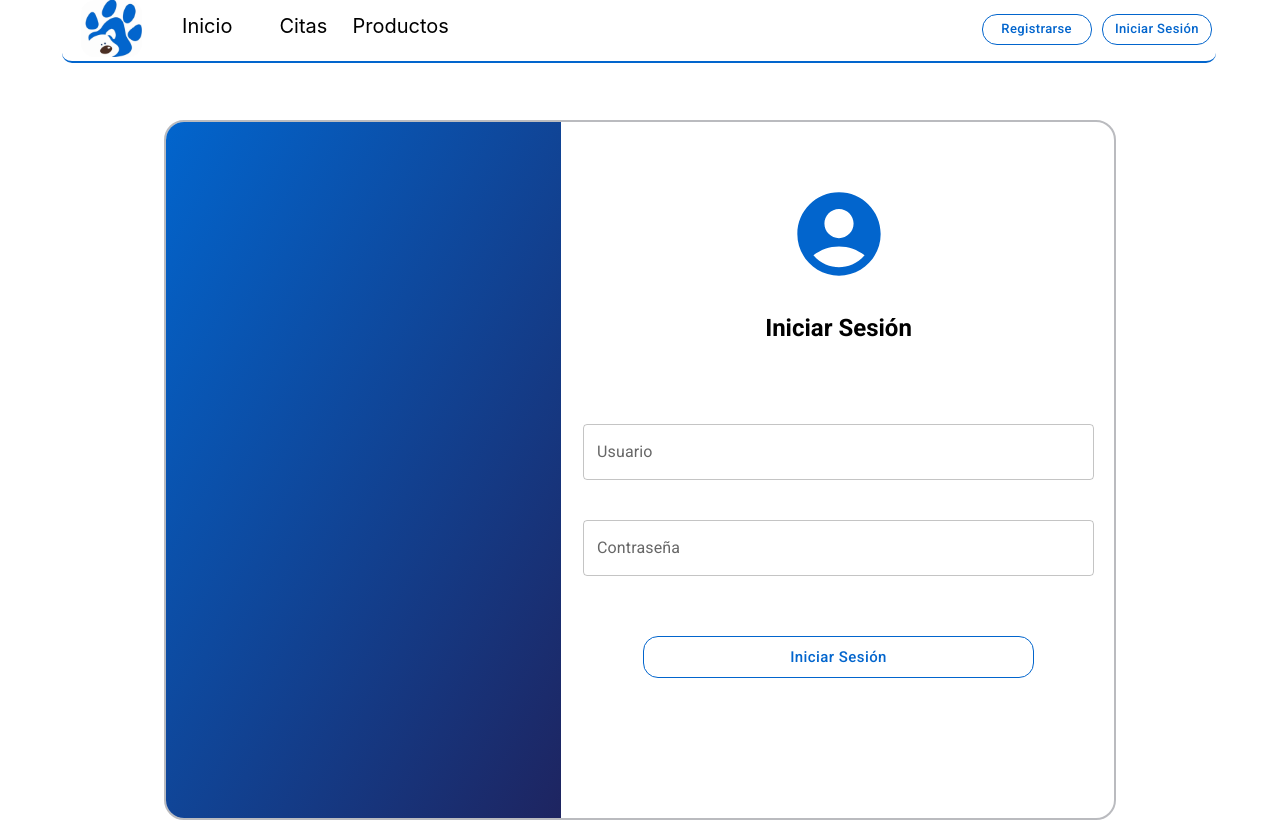
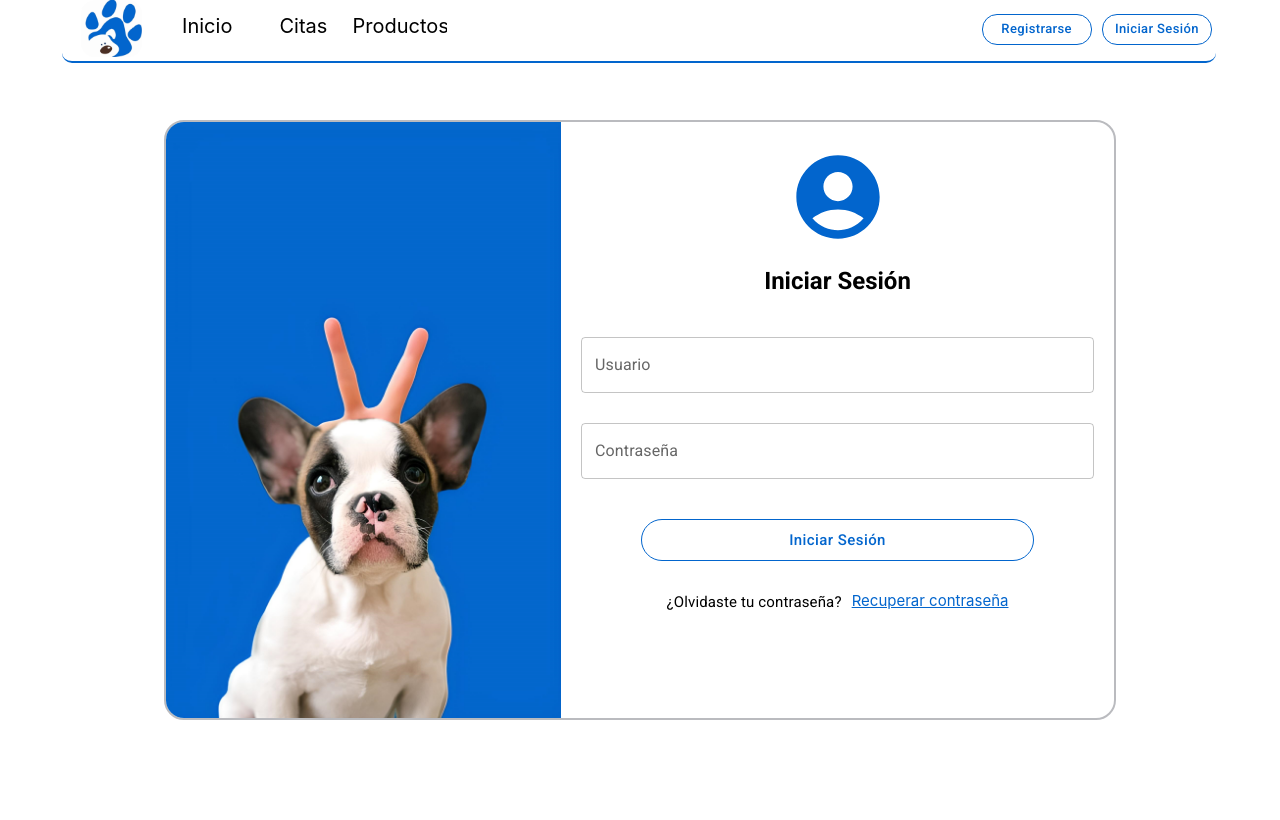
Before and after one commit to VicSan9/Little-Doggies-App, a React (Create React App) app in the folder frontend/: page /login in a window 1280 px wide. Built offline with nearby package versions, Linux system fonts and the light colour scheme.

Commit message:
Update Login.js

```diff
--- a/frontend/src/components/Login.js
+++ b/frontend/src/components/Login.js
@@ -1,43 +1,55 @@
-import { Button, Container, Grid, TextField, Typography } from "@mui/material";
+import { Box, Button, Container, Grid, TextField, Typography } from "@mui/material";
 import AccountCircleIcon from '@mui/icons-material/AccountCircle';
+import { Link } from "react-router-dom";
 
 export default function Login() {
   return (
     <Container maxWidth='lg' fixed>
       <Grid container
-        spacing='2'
         direction='row'
         justifyContent='flex-start'
         alignItems="center"
         mt='120px'
         mr='100px'
         ml='100px'
+        mb='50px'
         width='auto'
-        height='700px'
+        height='75vh'
+        maxHeight='700px'
+        minHeight='550px'
         sx={{
-          overflow:'hidden',
+          overflow: 'hidden',
           border: '2px solid #BABBBF',
           borderRadius: '20px',
           display: { xs: 'none', sm: 'none', md: 'none', lg: 'flex' }
         }}>
         <Grid item xs='5' sm='5' lg='5' md='5' xl='5'
           sx={{
-            background: 'linear-gradient(to bottom right, #0265CD, #1e2460)'
+            overflow:'hidden',
+            backgroundImage: 'linear-gradient(to bottom right, #0265CD, #1e2460)'
           }}
-          height='700px'>
+          height='75vh'
+          minHeight='550px'
+          textAlign='center'>
+          <img
+              src={process.env.PUBLIC_URL + "/pexels-anna-shvets-4587987.png"}
+              alt="collage"
+              style={{height:'75vh', minHeight:'590px'}}>
+          </img>
         </Grid>
         <Grid item xs='7' sm='7' lg='7' md='7' xl='7'
-          height='700px'>
+          height='75vh'
+          minHeight='550px'>
           <Grid container
             direction='column'>
             <Typography textAlign='center'
-              mt='60px'
+              mt='25px'
               variant='h5'
               fontWeight='bold'>
               <AccountCircleIcon sx={{ fontSize: '100px', color: '#0265CD' }}></AccountCircleIcon>
             </Typography>
             <Typography textAlign='center'
-              mt='20px'
+              mt='10px'
               variant='h5'
               fontWeight='bold'>
               Iniciar Sesión
@@ -45,31 +57,56 @@ export default function Login() {
             <TextField id="outlined-basic"
               label="Usuario"
               variant="outlined"
-              sx={{ ml: '20px', mr: '20px', mt: '80px' }} />
+              sx={{ ml: '20px', mr: '20px', mt: '40px' }} />
             <TextField id="outlined-basic"
               label="Contraseña"
               variant="outlined"
-              sx={{ ml: '20px', mr: '20px', mt: '40px' }} />
+              sx={{ ml: '20px', mr: '20px', mt: '30px' }} />
             <Button variant="outlined"
               size='large'
               sx={{
                 color: '#0265CD',
                 ml: '80px',
                 mr: '80px',
-                mt: '60px',
+                mt: '40px',
                 borderColor: '#0265CD',
-                borderRadius: '15px',
+                borderRadius: '50px',
                 textTransform: 'none'
-              }}> Iniciar Sesión</Button>
+              }}> Iniciar Sesión
+            </Button>
+            <Grid container
+              direction='row'
+              textAlign='center'
+              justifyContent='center'>
+              <Typography
+                sx={{ fontSize: '15px' }}
+                textAlign='center'
+                mt='30px'
+                mr='5px'
+                variant='body1'>
+                ¿Olvidaste tu contraseña?
+              </Typography>
+              <Link href="#"
+                to='/recuperar'
+                style={{
+                  marginLeft: '5px',
+                  marginTop: '30px',
+                  color: "#0265CD",
+                  fontSize: '15px',
+                }}> {' Recuperar contraseña'}
+              </Link>
+            </Grid>
           </Grid>
         </Grid>
       </Grid>
       {/*Sin parte azul*/}
       <Grid container
-            sx={{display: {xl: 'none', lg: 'none'}}}
+        minWidth= '280px'
+        mb='50px'
+        sx={{ display: { xl: 'none', lg: 'none' } }}
         direction='column'>
         <Typography textAlign='center'
-          mt='120px'
+          mt='85px'
           variant='h5'
           fontWeight='bold'>
           <AccountCircleIcon sx={{ fontSize: '100px', color: '#0265CD' }}></AccountCircleIcon>
@@ -93,13 +130,37 @@ export default function Login() {
           size='large'
           sx={{
             color: '#0265CD',
-                ml: '80px',
-                mr: '80px',
+            ml: '40px',
+            mr: '40px',
             mt: '60px',
+            minWidth: '200px',
             borderColor: '#0265CD',
-                borderRadius: '15px',
+            borderRadius: '50px',
             textTransform: 'none'
-              }}> Iniciar Sesión</Button>
+          }}> Iniciar Sesión
+        </Button>
+        <Grid container
+          direction='row'
+          textAlign='center'
+          justifyContent='center'>
+          <Typography
+            sx={{ fontSize: '15px' }}
+            textAlign='center'
+            mt='50px'
+            variant='body1'>
+            ¿Olvidaste tu contraseña?
+          </Typography>
+          <Box width='10px'>
+          </Box>
+          <Link href="#"
+            to='/recuperar'
+            style={{
+              marginTop: '50px',
+              color: "#0265CD",
+              fontSize: '15px',
+            }}> {' Recuperar contraseña'}
+          </Link>
+        </Grid>
       </Grid>
     </Container>
   )
--- a/frontend/src/components/Navbar.js
+++ b/frontend/src/components/Navbar.js
@@ -62,7 +62,7 @@ export default function Navbar() {
                                 opacity: [1, 1, 1]
                             }
                         }}>
-                        <Box mt='14px'>
+                        <Box mt='14px' sx={{overflow: 'hidden'}}>
                             <Link href="#"
                                 to='/'
                                 style={{
@@ -82,7 +82,7 @@ export default function Navbar() {
                                 opacity: [1, 1, 1]
                             }
                         }}>
-                        <Box mt='14px'>
+                        <Box mt='14px' sx={{overflow: 'hidden'}}>
                             <Link href="#"
                                 to='/citas'
                                 style={{
@@ -95,7 +95,7 @@ export default function Navbar() {
                         </Box>
 
                     </Grid>
-                    <Grid item xs='4' sm='2' lg='1' md='2' xl='1'
+                    <Grid item xs='3' sm='2' lg='1' md='2' xl='1'
                         sx={{
                             backgroundColor: '#ffffff',
                             '&:hover': {
@@ -103,7 +103,7 @@ export default function Navbar() {
                                 opacity: [1, 1, 1]
                             }
                         }}>
-                        <Box mt='14px'>
+                        <Box mt='14px' sx={{overflow: 'hidden'}}>
                             <Link href="#"
                                 to='/productos'
                                 style={{
@@ -118,7 +118,7 @@ export default function Navbar() {
                     <Grid item xs='0' sm='2' lg='5' md='3' xl='6'>
                     </Grid>
                     {/* Dejar de mostar botones de inicio de sesión y login */}
-                    <Grid item xs='1' sm='3' lg='3' md='4' xl='2' sx={{display: { xs: 'none', lg: 'block' }}}>
+                    <Grid item xs='6' sm='3' lg='3' md='4' xl='2' sx={{display: { xs: 'none', lg: 'block' }}}>
                         <Grid container
                             spacing='2'
                             direction='row'
```
Also changed, not shown: frontend/public/pexels-anna-shvets-4587987.png (added). Lines whose indentation alone changed are shown as unchanged.
